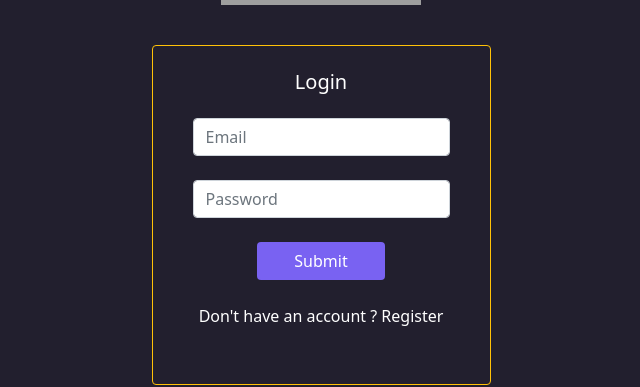
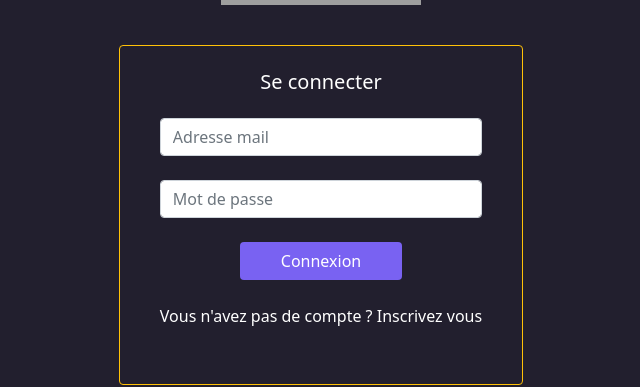
Before and after one commit to WildCodeSchool/2104-workstudy-remote-modus, a React (Create React App) app in the folder front/: page / in a window 1280 px wide. Shown: the part 145-532 px from the top of the page, without its empty margins (319-959 px from the left). Built offline with nearby package versions, Linux system fonts and the light colour scheme; no server answers; grey boxes are pictures that could not be loaded.

Commit message:
translation done

```diff
--- a/front/src/AuthRoute.tsx
+++ b/front/src/AuthRoute.tsx
@@ -11,7 +11,7 @@ const AuthRoute = (props: Props): JSX.Element => {
   const { type } = props;
 
   if (type === "guest" && user) {
-    return <Redirect to="/AskingHelpForm" />;
+    return <Redirect to="/formulaire" />;
   }
   if (type === "private" && !user) {
     return <Redirect to="/" />;
--- a/front/src/Router.tsx
+++ b/front/src/Router.tsx
@@ -58,22 +58,22 @@ function Router(): JSX.Element {
           <AuthRoute exact path="/" type="guest">
             <Login />
           </AuthRoute>
-          <AuthRoute path="/register" type="guest">
+          <AuthRoute path="/inscription" type="guest">
             <Register />
           </AuthRoute>
-          <AuthRoute path="/AskingHelpPosts" type="private">
+          <AuthRoute path="/aides" type="private">
             <Navbar />
             <AskingHelpPosts />
           </AuthRoute>
-          <AuthRoute path="/AskingHelpForm" type="private">
+          <AuthRoute path="/formulaire" type="private">
             <Navbar />
             <AskingHelpForm />
           </AuthRoute>
-          <AuthRoute path="/profileUpdate" type="private">
+          <AuthRoute path="/parametres" type="private">
             <Navbar />
             <UpdateUserProfile />
           </AuthRoute>
-          <AuthRoute path="/post/:id" type="private">
+          <AuthRoute path="/aides/:id" type="private">
             <Navbar />
             <Post />
           </AuthRoute>
--- a/front/src/components/navbar/Navbar.tsx
+++ b/front/src/components/navbar/Navbar.tsx
@@ -1,4 +1,4 @@
-import React from "react";
+import React, { useContext } from "react";
 import {
   Navbar as NavContainer,
   Container,
@@ -8,12 +8,16 @@ import {
 import { NavLink } from "react-router-dom";
 import "./navbar.css";
 import Logout from "../../routes/logout/Logout";
+import Context from "../context/Context";
 
 const Navbar = (): JSX.Element => {
+  const { user } = useContext(Context);
+
+  console.log(user);
   return (
     <NavContainer className="nav-color" variant="dark" expand="lg">
       <Container className="my-container">
-        <NavContainer.Brand href="/AskingHelpPosts">
+        <NavContainer.Brand href="/aides">
           <img
             src="https://res.cloudinary.com/dykscnyvu/image/upload/v1627564833/Moddusey/logo1_nhaokq.png"
             alt="Logo"
@@ -29,19 +33,20 @@ const Navbar = (): JSX.Element => {
             <NavLink
               className="custom-nav-link"
               activeClassName="active"
-              to="/AskingHelpPosts"
+              to="/aides"
             >
               Demandes d&apos;aide
             </NavLink>
             <NavLink
               className="custom-nav-link"
               activeClassName="active"
-              to="/AskingHelpForm"
+              to="/formulaire"
             >
               Formulaire de demande
             </NavLink>
           </Nav>
-          <Nav>
+          <Nav className="d-flex justify-content-center align-items-center">
+            <div className="text-white">{user && user.nickname}</div>
             <NavDropdown
               title={
                 <img
--- a/front/src/components/navbar/navbar.css
+++ b/front/src/components/navbar/navbar.css
@@ -45,5 +45,4 @@
 
 .profileIcon{
     max-height: 50px;
-    float: right;
 }
--- a/front/src/routes/askingHelpForm/AskingHelpForm.tsx
+++ b/front/src/routes/askingHelpForm/AskingHelpForm.tsx
@@ -60,7 +60,7 @@ const AskingHelpForm: React.FC = () => {
         },
       });
       toast.info("Ta demande a bien été postée");
-      history.push("/AskingHelpPosts");
+      history.push("/aides");
     } else {
       toast.error(`${error}`);
     }
--- a/front/src/routes/askingHelpPosts/AskingHelpPosts.tsx
+++ b/front/src/routes/askingHelpPosts/AskingHelpPosts.tsx
@@ -19,7 +19,7 @@ const GETALLPOSTS = gql`
 
 const AskingHelpPosts = (): JSX.Element => {
   const { data, refetch } = useQuery(GETALLPOSTS);
-  const [allPosts, setAllPosts] = useState<PostContainerProps[]>([]);
+  const [allPosts, setAllPosts] = useState<any[]>([]);
 
   useEffect(() => {
     refetch();
@@ -33,9 +33,9 @@ const AskingHelpPosts = (): JSX.Element => {
         <h3 className="text-warning text-center mt-4">
           Demander de l&apos;aide
         </h3>
-        {allPosts.length > 0 || allPosts ? (
+        {allPosts !== undefined ? (
           <Accordion className="mb-4 w-75 border rounded border-warning">
-            {allPosts.map((post: PostContainerProps, id: number) => {
+            {allPosts.map((post: any, id: number) => {
               const key = `post-${post.postId}`;
               const listOfSkills = post.skills.map((skill: Skill) => {
                 return skill;
@@ -49,7 +49,7 @@ const AskingHelpPosts = (): JSX.Element => {
                   skills={listOfSkills}
                   wysiwyg={post.wysiwyg}
                   // eslint-disable-next-line no-underscore-dangle
-                  postId={post.postId}
+                  postId={post._id}
                 />
               );
             })}
@@ -59,10 +59,7 @@ const AskingHelpPosts = (): JSX.Element => {
             <h1 className="text-white">
               Il n&apos;y a pas encore de demandes d&apos;aide....
             </h1>
-            <a
-              href="/AskingHelpForm"
-              className="text-decoration-none text-warning"
-            >
+            <a href="/formulaire" className="text-decoration-none text-warning">
               Créer une demande
             </a>
           </div>
--- a/front/src/routes/login/Login.tsx
+++ b/front/src/routes/login/Login.tsx
@@ -34,7 +34,7 @@ const Login: React.FC = () => {
         />
       </div>
       <Card className="border rounded border-warning bg-transparent p-4">
-        <Card.Title className="text-center">Login</Card.Title>
+        <Card.Title className="text-center">Se connecter</Card.Title>
         <Card.Body>
           <Formik
             initialValues={initialValues}
@@ -67,7 +67,7 @@ const Login: React.FC = () => {
               <FormBS.Group className="mb-4">
                 <Field
                   className="form-control"
-                  placeholder="Email"
+                  placeholder="Adresse mail"
                   name="email"
                   type="email"
                 />
@@ -78,22 +78,22 @@ const Login: React.FC = () => {
                 <Field
                   className="form-control"
                   name="password"
-                  placeholder="Password"
+                  placeholder="Mot de passe"
                   type="password"
                 />
                 <ErrorMessage name="password" />
               </FormBS.Group>
               <div className="d-flex justify-content-center">
                 <Button variant="classic" className="w-50 mb-4" type="submit">
-                  Submit
+                  Connexion
                 </Button>
               </div>
             </Form>
           </Formik>
 
-          <Link to="/register">
+          <Link to="/inscription">
             <p className="text-center text-white">
-              Don&apos;t have an account ? Register
+              Vous n&apos;avez pas de compte ? Inscrivez vous
             </p>
           </Link>
         </Card.Body>
--- a/front/src/routes/register/Register.tsx
+++ b/front/src/routes/register/Register.tsx
@@ -68,7 +68,7 @@ const Register: React.FC = () => {
         />
       </div>
       <Card className="border rounded border-warning bg-transparent p-4">
-        <Card.Title className="text-center">Register</Card.Title>
+        <Card.Title className="text-center">S&apos;inscrire</Card.Title>
         <Card.Body>
           <Formik
             initialValues={initialValues}
@@ -89,7 +89,7 @@ const Register: React.FC = () => {
               <FormBS.Group className="mb-4 errorMessage">
                 <Field
                   className="form-control"
-                  placeholder="Email"
+                  placeholder="Adresse mail"
                   name="email"
                   type="email"
                 />
@@ -110,7 +110,7 @@ const Register: React.FC = () => {
                 <Field
                   className="form-control"
                   name="password"
-                  placeholder="Password"
+                  placeholder="Mot de passe"
                   type="password"
                 />
                 <ErrorMessage name="password" />
@@ -128,7 +128,7 @@ const Register: React.FC = () => {
 
               <div className="d-flex justify-content-center">
                 <Button variant="classic" className="w-50 mb-4" type="submit">
-                  Submit
+                  Inscription
                 </Button>
               </div>
             </Form>
@@ -137,9 +137,7 @@ const Register: React.FC = () => {
             <p className="mb-4 errorMessage text-center">{errorState}</p>
           )}
           <Link to="/">
-            <p className="text-center text-white">
-              Already have an account ? Login
-            </p>
+            <p className="text-center text-white">Vous avez déjà un compte ?</p>
           </Link>
         </Card.Body>
       </Card>
```
